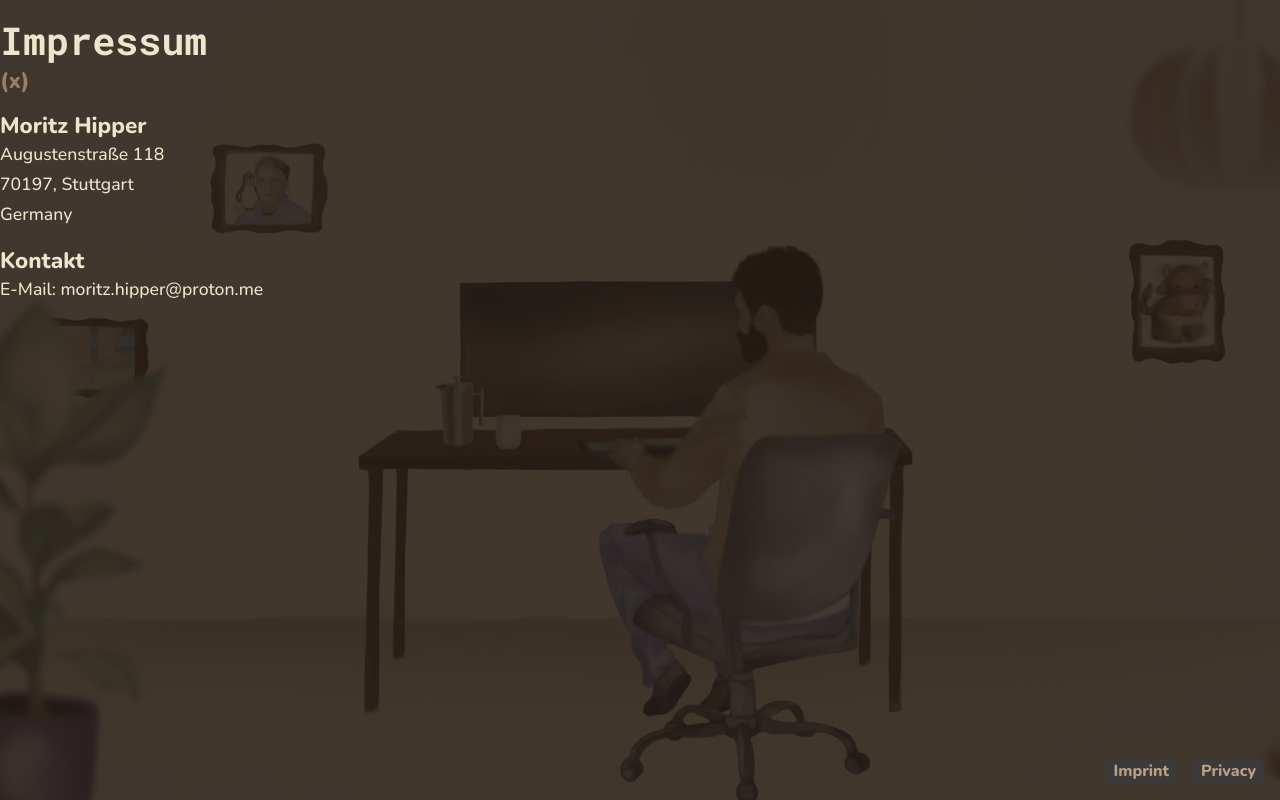
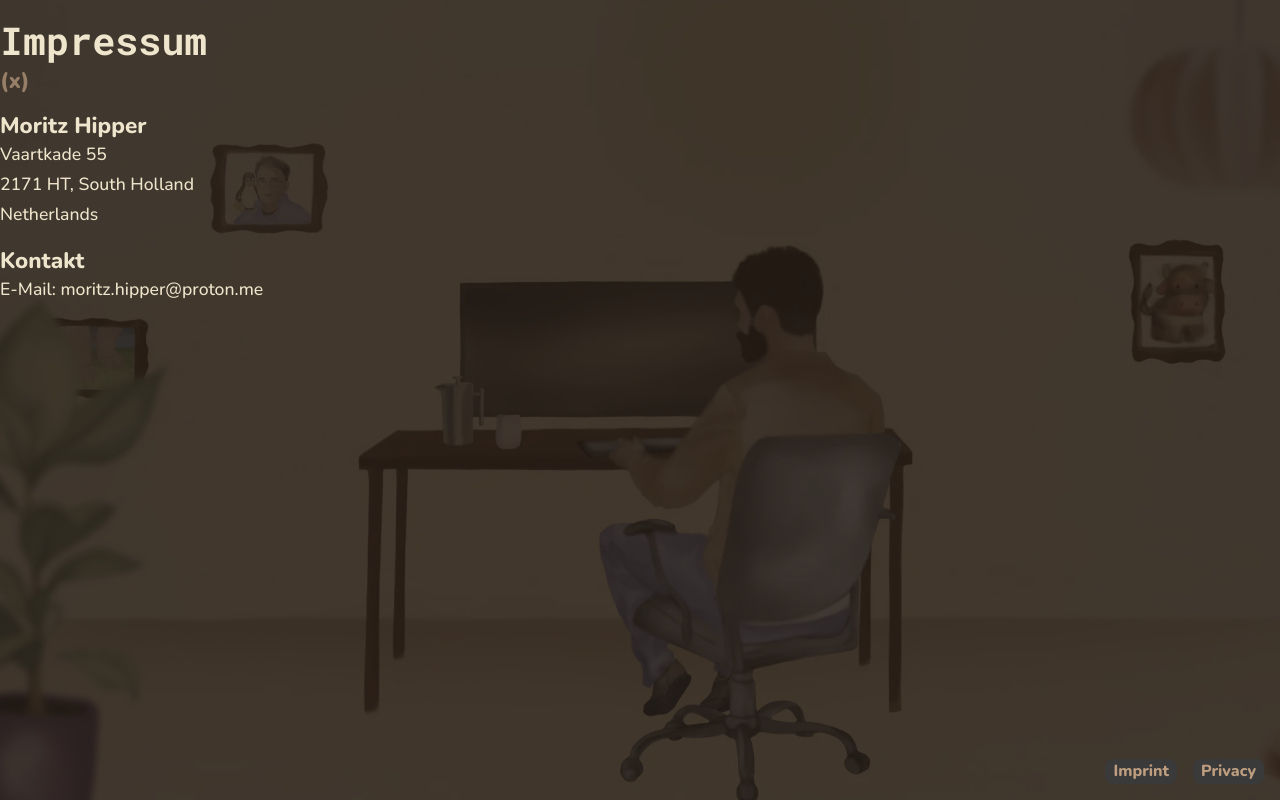
Before and after one commit to moritzhipper/moritzhipper.github.io, a React (Vite) app: page /imprint in a window 1280 px wide. Built offline with nearby package versions, Linux system fonts and the light colour scheme.

Commit message:
updated adress

```diff
--- a/src/components/pages/ImprintPage.tsx
+++ b/src/components/pages/ImprintPage.tsx
@@ -5,9 +5,9 @@ export const ImprintPage = () => {
     <InfoPageWrapper header="Impressum">
       <div>
         <h2>Moritz Hipper</h2>
-        <p>Augustenstraße 118</p>
-        <p>70197, Stuttgart</p>
-        <p>Germany</p>
+        <p>Vaartkade 55</p>
+        <p>2171 HT, South Holland</p>
+        <p>Netherlands</p>
       </div>
       <div className="mt-m">
         <h2>Kontakt</h2>
```
Also changed, not shown: 1 other file (tests, documents, lock files or other folders).
